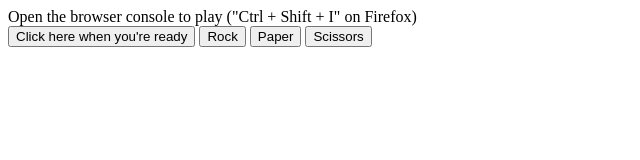
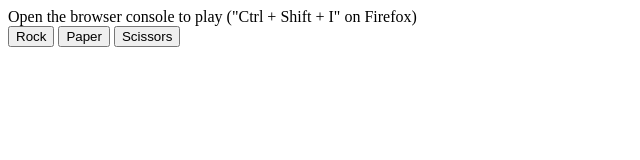
Before and after one commit to rahulwankhede/odin-rock-paper-scissors, a plain HTML site: page index.html in a window 1280 px wide. Shown: the whole page, without its empty margins (0-640 px from the left). Drawn offline with Linux system fonts and the light colour scheme.

Commit message:
remove ready button

```diff
--- a/index.html
+++ b/index.html
@@ -7,7 +7,6 @@
     </head>
     <body>
         <div>Open the browser console to play ("Ctrl + Shift + I" on Firefox)</div>
-        <button id="ready">Click here when you're ready</button>
 		<button class="choice" id="rock">Rock</button>
 		<button class="choice" id="paper">Paper</button>
 		<button class="choice" id="scissors">Scissors</button>
--- a/source.js
+++ b/source.js
@@ -34,7 +34,3 @@ function game(){
     "It's a tie!");
     console.log(`You: ${winDict["player"]}; Computer: ${winDict["computer"]}; Ties: ${winDict["tie"]}`);
 }
-
-const button = document.querySelector("#ready");
-
-button.addEventListener('click', game);
```
